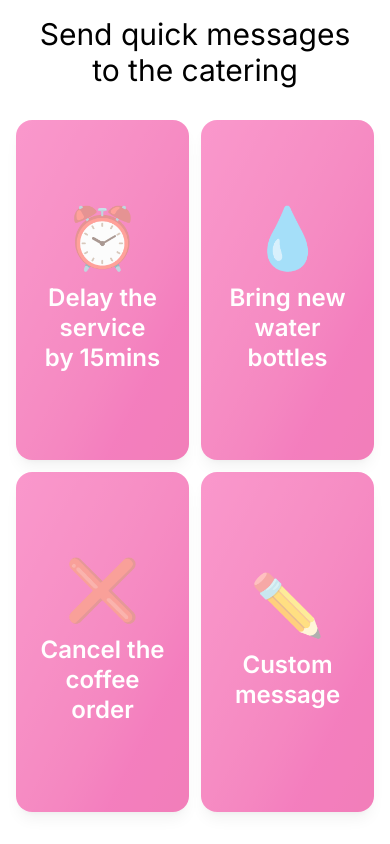
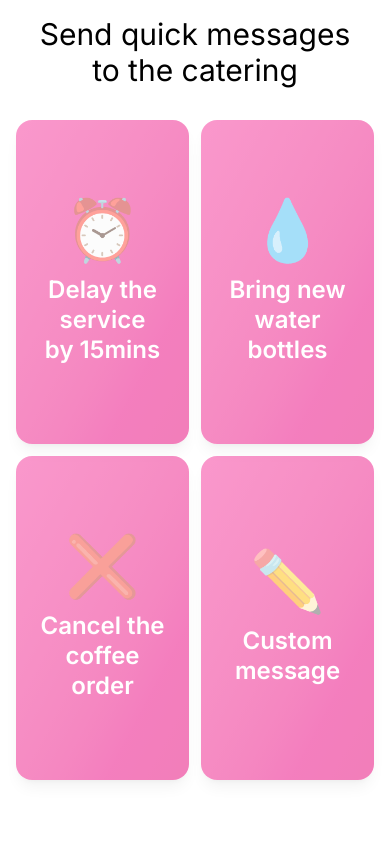
Before and after one commit to niravbeni/room-control, a Next.js app: page /dashboard-a in a window 390 px wide. Built offline with nearby package versions, Linux system fonts and the light colour scheme; no server answers.

Commit message:
Fix tablet bottom button cutoff: Increase bottom padding to prevent button cutoff on tablet view

```diff
--- a/src/components/DashboardScreen.tsx
+++ b/src/components/DashboardScreen.tsx
@@ -155,7 +155,7 @@ export const DashboardScreen: React.FC<DashboardScreenProps> = ({ roomNumber, ro
       </div>
 
       {/* Message Buttons Container - Full remaining height */}
-      <div className="flex-1 p-4 pb-8">
+      <div className="flex-1 p-4 pb-16">
         <div className="h-full w-full">
           <div className="grid grid-cols-2 gap-3 h-full w-full">
 
```
